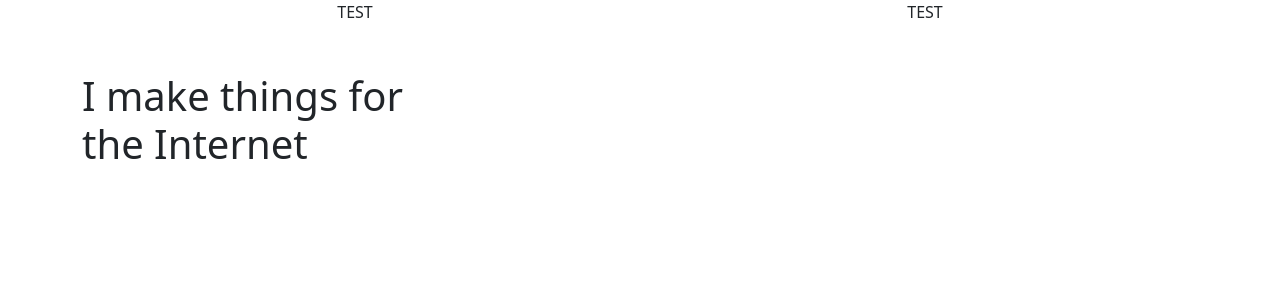
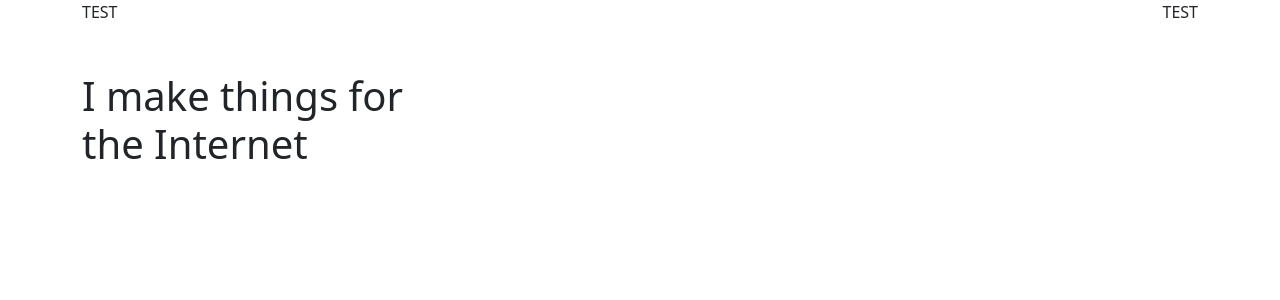
Before and after one commit to LorenzoNicco/LorenzoNicco.github.io, a Vue app: page / in a window 1280 px wide. Shown: the top 300 px of the page. Built offline with nearby package versions, Linux system fonts and the light colour scheme.

Commit message:
Fix classi

```diff
--- a/src/App.vue
+++ b/src/App.vue
@@ -13,7 +13,7 @@ export default {
 </script>
 
 <template>
-  <AppHeader class="w-100" />
+  <AppHeader />
 
   <router-view></router-view>
 </template>
--- a/src/components/AppHeader.vue
+++ b/src/components/AppHeader.vue
@@ -9,11 +9,11 @@
     <header>
         <nav class="container">
             <div class="row">
-                <div class="col text-center">
+                <div class="col text-start">
                     TEST
                 </div>
 
-                <div class="col text-center">
+                <div class="col text-end">
                     TEST
                 </div>
             </div>
@@ -25,5 +25,6 @@
     header {
         background-color: rgba(255, 255, 255, 0.5);
         filter: blur(1);
+        width: 100%;
     }
 </style>
```
